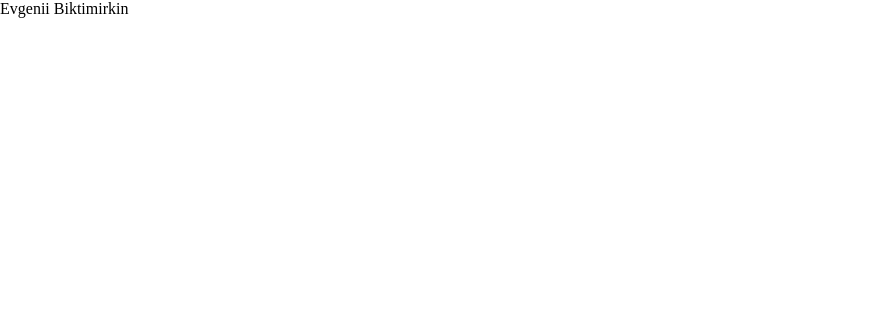
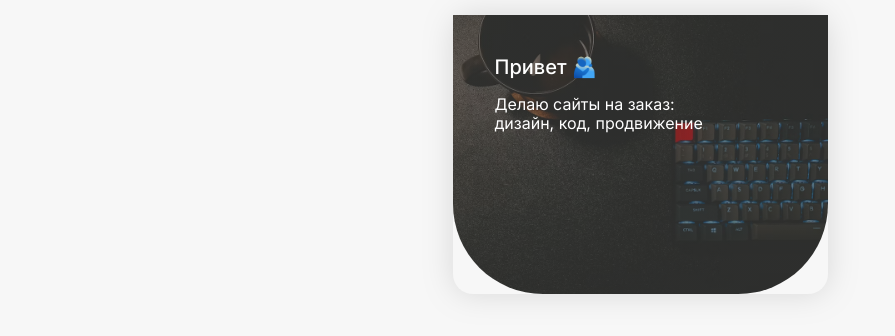
Before and after one commit to eybiktimirkin/Taplink, a plain HTML site: page index.html in a window 1280 px wide. Shown: the whole page, without its empty margins (0-895 px from the left). Drawn offline with Linux system fonts and the light colour scheme.

Commit message:
add: header styles

```diff
--- a/css/style.css
+++ b/css/style.css
@@ -1,3 +1,35 @@
 * {
   box-sizing: border-box;
 }
+body {
+  background-color: #f7f7f7;  /* фоновый цвет */
+  padding: 15px;
+  font-family: "Inter", serif;
+  font-optical-sizing: auto;
+  font-weight: <weight>;
+  font-style: normal;
+}
+
+.page-wrapper {
+  max-width: 375px;    /* максимальная ширина страницы (как на макете) */
+  margin: auto;        /* распложение по середине;*/
+  background-color: #f7f7f7;
+  box-shadow: 0px 0px 30px rgba(128, 127, 127, 0.25);    /*цвет и размеры внутренней коробки*/
+  border-radius: 20px;   /*скругление на 20 пикселей*/
+}
+.header {
+  color: white;
+  padding: 40px 42px 145px;           /*отступы сверху, с боков, снизу*/
+  background: linear-gradient(0deg, rgba(58, 58, 58, 0.6), rgba(58, 58, 58, 0.6)), url('../img/header-bg.avif') no-repeat center / cover; /* последние команды: по центру, не повторяться, заполнение*/
+  border-radius:0px 0px 90px 90px;   /*скругление за счет этого*/
+}
+.hello {
+  font-weight: 500;
+  font-size: 20px;
+  line-height: 24px;
+}
+.hello-text {
+  font-weight: 400;
+  font-size: 16px;
+  line-height: 19px;
+}
--- a/index.html
+++ b/index.html
@@ -3,11 +3,21 @@
 <head>
   <meta charset="UTF-8">
   <meta name="viewport" content="width=device-width, initial-scale=1.0">
+  <link rel="preconnect" href="https://fonts.googleapis.com">
+  <link rel="preconnect" href="https://fonts.gstatic.com" crossorigin>
+  <link href="https://fonts.googleapis.com/css2?family=Inter:ital,opsz,wght@0,14..32,100..900;1,14..32,100..900&display=swap" rel="stylesheet">
   <link rel="stylesheet" href="css/normalize.css">
   <link rel="stylesheet" href="css/style.css"
-  <title>Evgenii Biktimirkin</title>
+  <title></title>
 </head>
 <body>
+<div class="page-wrapper">
+<header class="header">
+  <span class="hello">Привет 🫂</span>
+  <p class="hello-text">Делаю сайты на заказ:
+    <br>дизайн, код, продвижение</p>
+</header>
+</div>
   <script src="js/main.js"></script>
 </body>
 </html>
```
Also changed, not shown: img/header-bg.avif (added), 2 other files.
